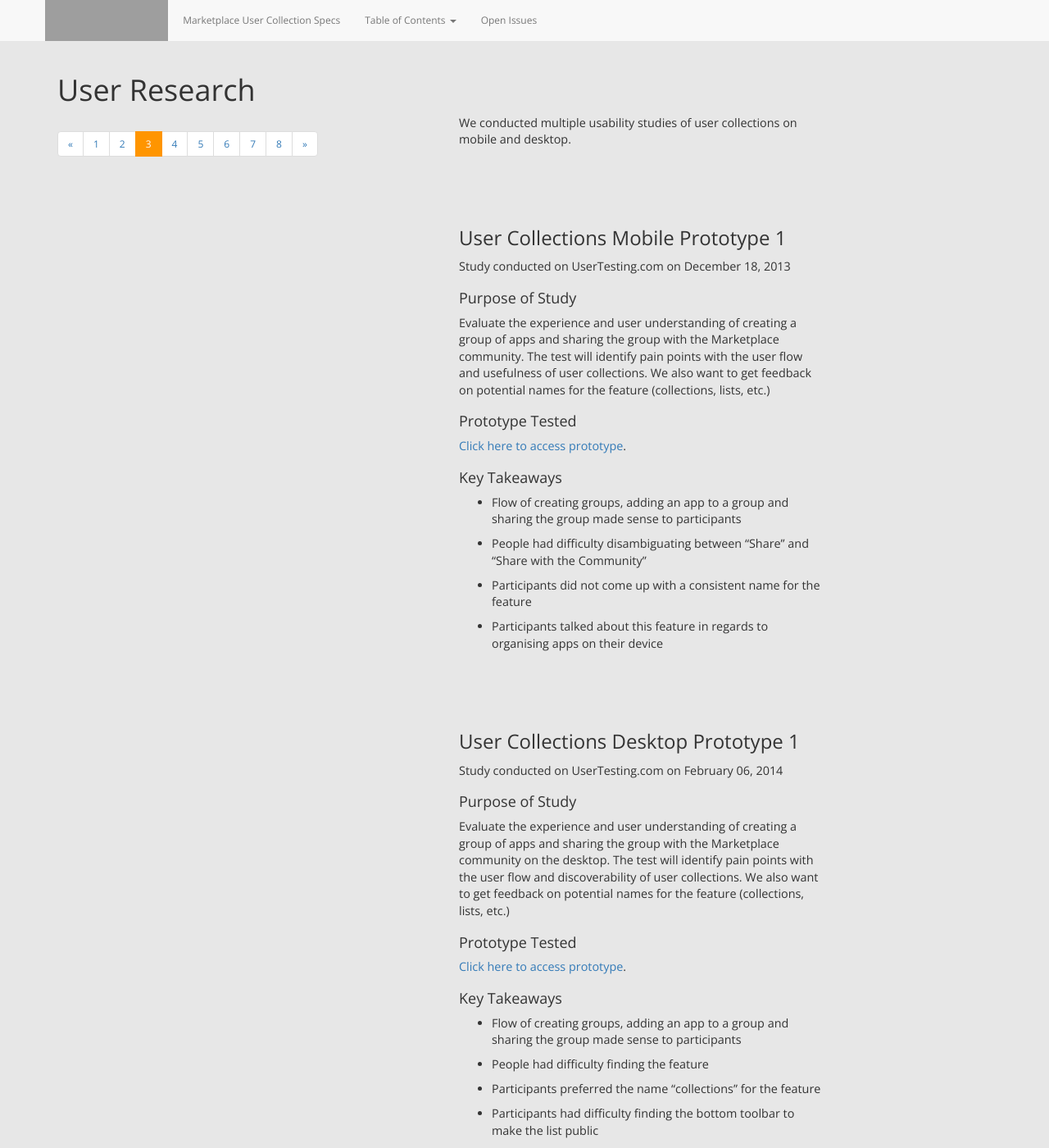
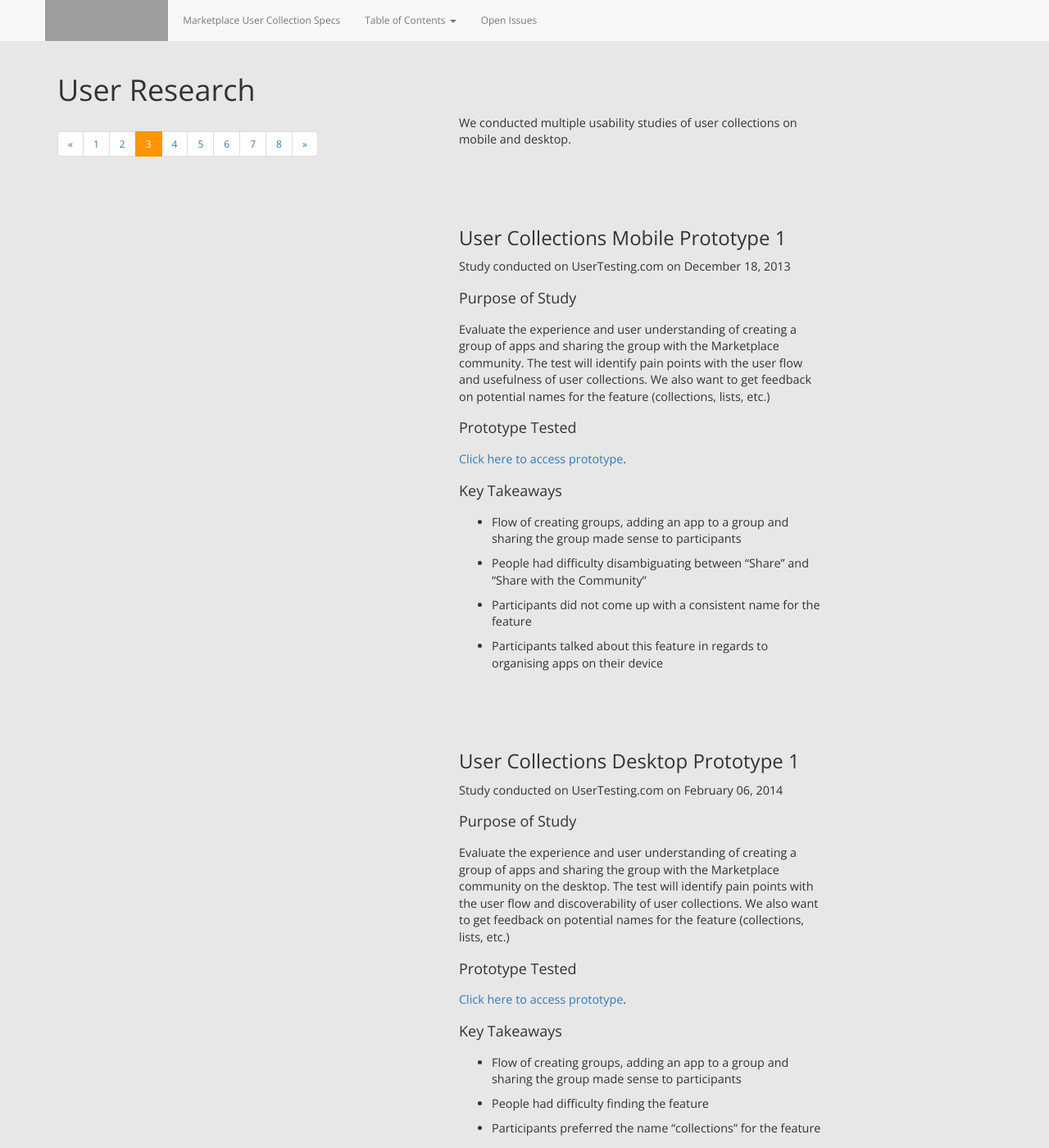
Before and after one commit to mhanratty/marketplaceux-usercollections, a Jekyll site: the page built from projectResearch.html, in a window 1280 px wide and 1400 px high. Shown: the whole window at 82% size. Built offline with Jekyll 4.4.1, drawn with Linux system fonts in a browser that asks for light colours; nearby versions of some CDN libraries; grey boxes are pictures that could not be loaded.

Commit message:
Update CSS

```diff
--- a/css/templateStyles.css
+++ b/css/templateStyles.css
@@ -6,21 +6,23 @@
 
 body{
 	padding-top:70px;
-
 	background-color: #e7e7e7;
 	font-family: 'Open Sans', sans-serif;
 	font-size: 12px;
 }
+
 h2{
 	font-size: 2em;
 }
+
 h3{
-  margin-top: 4em;
-  margin-bottom: 0.5em;
+  margin: 4em 0 .5em;
 }
+
 h4{
-  margin-top: 1em;
+  margin: 1em 0;
 }
+
 #wrapper{
 	min-height: 100%;
 	position: relative;
```
